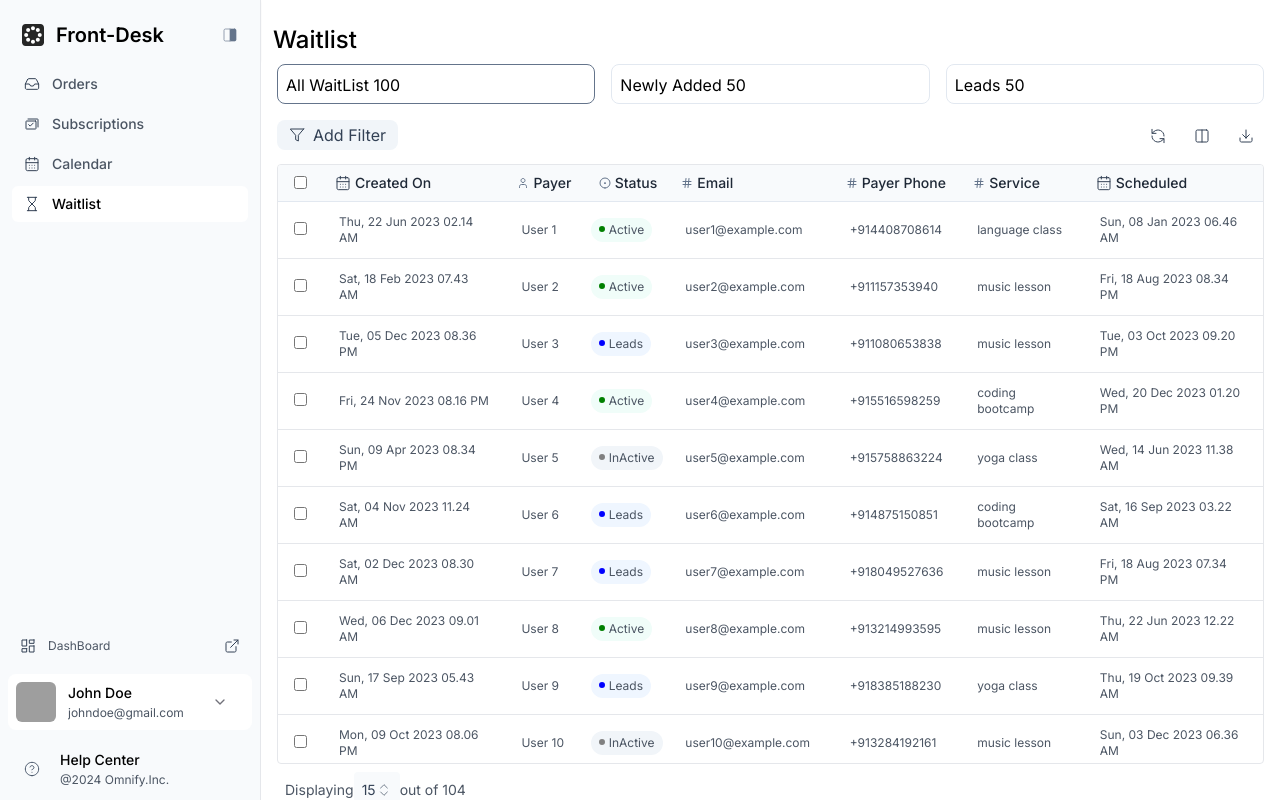
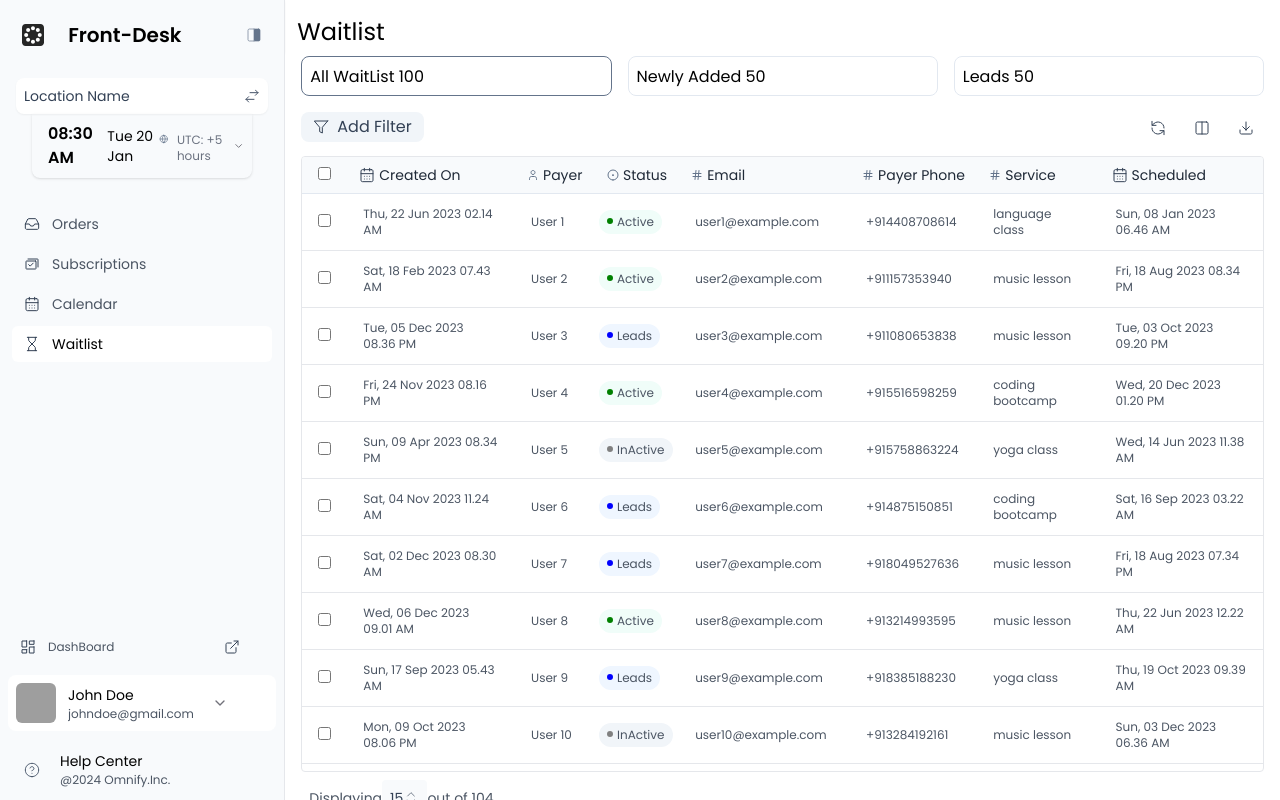
Before and after one commit to Karthikeyan21Github/FrontDesk-WaitList, a Next.js app in the folder waitlist-app/: page /waitlist in a window 1280 px wide. Built offline with nearby package versions, Linux system fonts and the light colour scheme; grey boxes are pictures that could not be loaded.

Commit message:
Initial (#5)
* change

* npm

* npm

* change

* ch

```diff
--- a/waitlist-app/package.json
+++ b/waitlist-app/package.json
@@ -9,6 +9,7 @@
     "lint": "next lint"
   },
   "dependencies": {
+    "@next/font": "^14.2.4",
     "autoprefixer": "^10.4.19",
     "date-fns": "^3.6.0",
     "next": "14.2.4",
--- a/waitlist-app/src/Components/Sidebar.js
+++ b/waitlist-app/src/Components/Sidebar.js
@@ -10,6 +10,8 @@ import {
   Subscriptions,
   DashBoard,
   LinkIcon,
+  SwipeIcon,
+  GlobeIcon,
 } from "../app/constants/Icons/SidebarIcons";
 import Link from "next/link";
 
@@ -58,6 +60,68 @@ export default function Sidebar() {
               <Toggle />
             </button>
           )}
+        </div>
+        <div className={`${expanded ? "p-4" : "p-2 w-16"} cursor-pointer`}>
+          <div>
+            <div className="mb-2">
+              <div
+                className={`bg-white rounded-lg  shadow-sm text-sm text-[#334155] font-light ${
+                  expanded
+                    ? " flex justify-between items-center p-2"
+                    : "flex justify-center items-center h-[56px]"
+                }`}
+              >
+                {expanded ? (
+                  <>
+                    <span>Location Name</span>
+                    <SwipeIcon />
+                  </>
+                ) : (
+                  <div className="">
+                    <SwipeIcon />
+                  </div>
+                )}
+              </div>
+              <div
+                className={`${
+                  expanded ? "mx-4 ps-4 " : ""
+                } p-2 rounded-b-lg mx-2 flex justify-center shadow`}
+              >
+                {expanded ? (
+                  <>
+                    <div className="flex items-center">
+                      <span className="text-base font-semibold">08:30 AM</span>
+                      <span className="ml-2 text-sm">Tue 20 Jan</span>
+                    </div>
+                    <div className="text-gray-500 text-xs flex justify-between items-center">
+                      <span className="flex mt-1">
+                        <GlobeIcon />
+                        <span className="ms-2">UTC: +5 hours</span>
+                      </span>
+                      <svg
+                        className={`w-4 h-4 text-gray-700 transition-transform transform`}
+                        width="20"
+                        height="20"
+                        viewBox="0 0 20 20"
+                        fill="none"
+                        xmlns="http://www.w3.org/2000/svg"
+                      >
+                        <path
+                          d="M5 7.5L10 12.5L15 7.5"
+                          stroke="#71717A"
+                          strokeWidth="1.67"
+                          strokeLinecap="round"
+                          strokeLinejoin="round"
+                        />
+                      </svg>
+                    </div>
+                  </>
+                ) : (
+                  <GlobeIcon />
+                )}
+              </div>
+            </div>
+          </div>
         </div>
         <ul className="flex-1 px-3">
           {list.map((obj, index) => (
--- a/waitlist-app/src/app/constants/Icons/SidebarIcons.js
+++ b/waitlist-app/src/app/constants/Icons/SidebarIcons.js
@@ -531,3 +531,73 @@ export const LinkIcon = () => {
     </>
   );
 };
+export const SwipeIcon = () => {
+  return (
+    <>
+      <svg
+        width="16"
+        height="16"
+        viewBox="0 0 16 16"
+        fill="none"
+        xmlns="http://www.w3.org/2000/svg"
+      >
+        <path
+          d="M11.3333 7.33333L13.9999 4.66667L11.3333 2"
+          stroke="#475569"
+          stroke-linecap="round"
+          stroke-linejoin="round"
+        />
+        <path
+          d="M14 4.66663H6"
+          stroke="#475569"
+          stroke-linecap="round"
+          stroke-linejoin="round"
+        />
+        <path
+          d="M4.66667 14L2 11.3333L4.66667 8.66663"
+          stroke="#475569"
+          stroke-linecap="round"
+          stroke-linejoin="round"
+        />
+        <path
+          d="M10 11.3334H2"
+          stroke="#475569"
+          stroke-linecap="round"
+          stroke-linejoin="round"
+        />
+      </svg>
+    </>
+  );
+};
+export const GlobeIcon = () => {
+  return (
+    <>
+      <svg
+        width="14"
+        height="14"
+        viewBox="0 0 14 14"
+        fill="none"
+        xmlns="http://www.w3.org/2000/svg"
+      >
+        <path
+          d="M7.00004 12.4167C9.99158 12.4167 12.4167 9.99158 12.4167 7.00004C12.4167 4.0085 9.99158 1.58337 7.00004 1.58337C4.0085 1.58337 1.58337 4.0085 1.58337 7.00004C1.58337 9.99158 4.0085 12.4167 7.00004 12.4167Z"
+          stroke="#64748B"
+          stroke-linecap="round"
+          stroke-linejoin="round"
+        />
+        <path
+          d="M1.58337 7H12.4167"
+          stroke="#64748B"
+          stroke-linecap="round"
+          stroke-linejoin="round"
+        />
+        <path
+          d="M7.00004 1.58337C8.3549 3.06665 9.12487 4.99156 9.16671 7.00004C9.12487 9.00852 8.3549 10.9334 7.00004 12.4167C5.64518 10.9334 4.87522 9.00852 4.83337 7.00004C4.87522 4.99156 5.64518 3.06665 7.00004 1.58337Z"
+          stroke="#64748B"
+          stroke-linecap="round"
+          stroke-linejoin="round"
+        />
+      </svg>
+    </>
+  );
+};
--- a/waitlist-app/src/app/layout.js
+++ b/waitlist-app/src/app/layout.js
@@ -1,8 +1,12 @@
-import { Inter } from "next/font/google";
 import "./globals.css";
 import Sidebar from "../Components/Sidebar";
 
-const inter = Inter({ subsets: ["latin"] });
+import { Poppins } from "@next/font/google";
+
+const poppins = Poppins({
+  subsets: ["latin"],
+  weight: ["400", "700", "600"], // Add weights as needed
+});
 
 export const metadata = {
   title: "Create Next App",
@@ -12,12 +16,12 @@ export const metadata = {
 export default function RootLayout({ children }) {
   return (
     <html lang="en">
-      <body className={inter.className}>
+      <body className={poppins.className}>
         <div className="flex">
           <Sidebar />
           <div className="w-full overflow-x-auto bg-accent">
             <div className="w-full flex justify-center mx-auto overflow-auto h-[calc(100vh)]">
-              <div className="w-full mt-6"> {children}</div>
+              <div className="w-full "> {children}</div>
             </div>
           </div>
         </div>
--- a/waitlist-app/src/app/waitlist/page.js
+++ b/waitlist-app/src/app/waitlist/page.js
@@ -15,7 +15,6 @@ import {
 import FilterModal from "../../Components/FilterModal";
 import EditColumns from "../../Components/EditColumns";
 import { users } from "../constants/Variables/AppConstants";
-import Select from "../../Components/ReusableSelect";
 
 const columns = [
   { name: "Created On", id: "createdOn", icon: <Calendar /> },
@@ -50,7 +49,7 @@ function WaitList() {
   console.log(showFilterModal);
   return (
     <>
-      <div className="font-medium text-2xl ms-3">Waitlist</div>
+      <div className="font-medium text-2xl mt-4 ms-3">Waitlist</div>
       <div className="bg-white rounded-lg pt-2 px-4 font-raleway">
         <div className="flex w-full justify-around space-x-4 mb-4">
           <div className=" w-full p-2 h-[40px] border-[#64748B] border-[1px] rounded-lg">
@@ -109,7 +108,7 @@ function WaitList() {
             </div>
           </div>
         </div>
-        <div className="overflow-auto border-[1px] rounded h-[75vh] mt-3">
+        <div className="overflow-auto border-[1px] rounded h-[77vh] mt-3">
           <table className="w-full ">
             <thead>
               <tr className="bg-[#F8FAFC] border-b-[1px] border-[#E2E8F0]">
```
Also changed, not shown: 1 other file (tests, documents, lock files or other folders).
